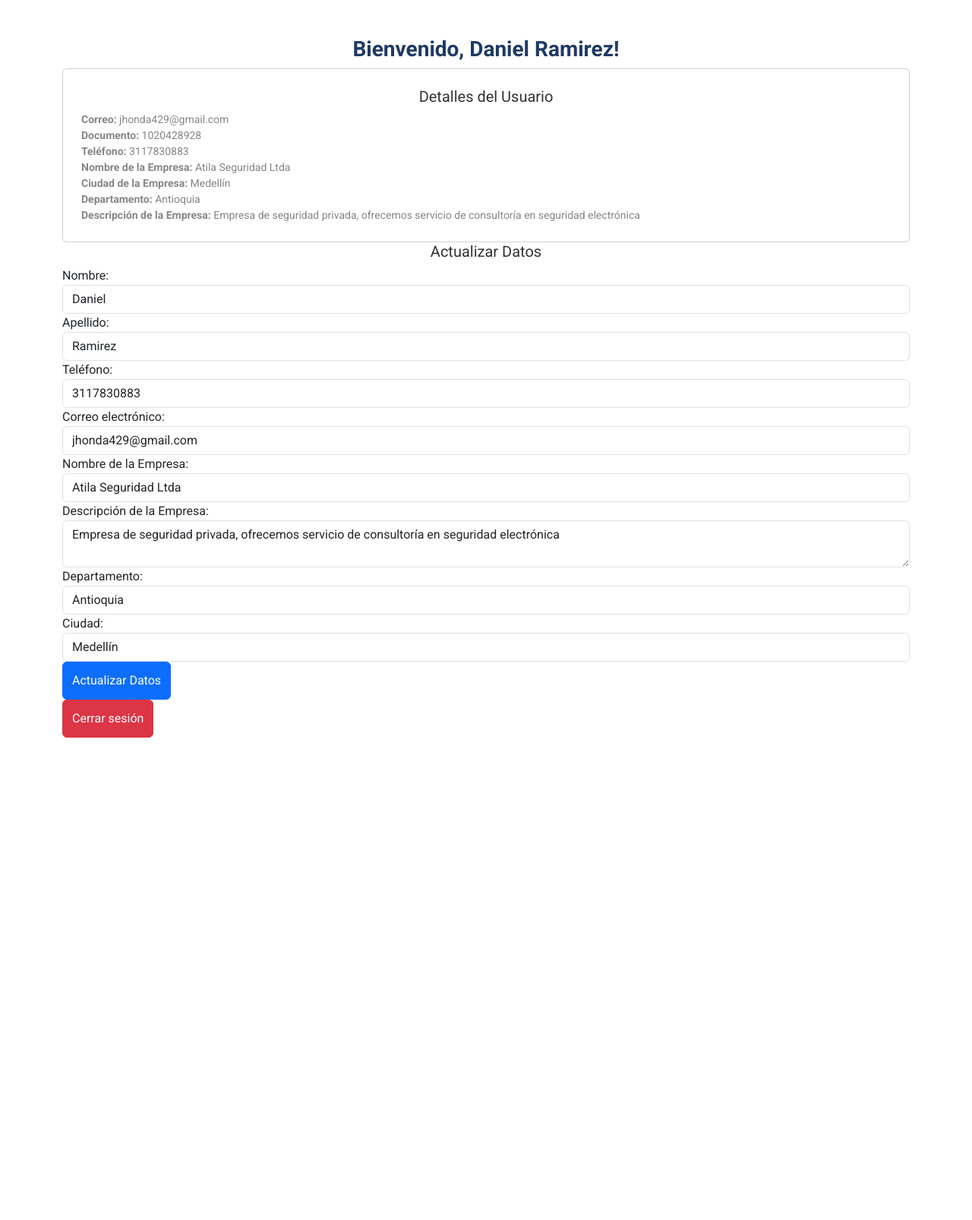
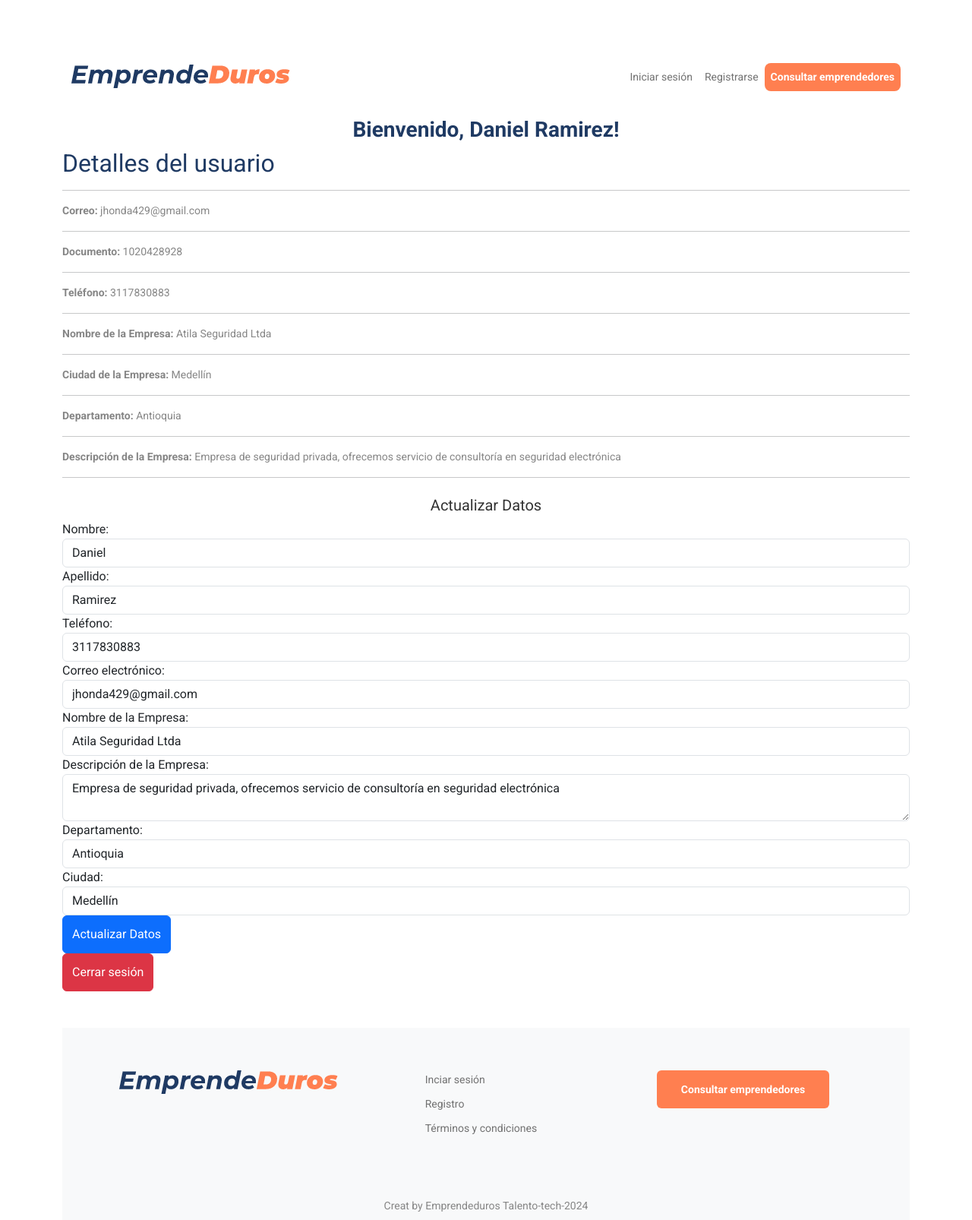
Before and after one commit to jdaniel0607/EmprendeDurosResponsive, a PHP site: page /dashboard.php in a window 1280 px wide. Shown: the whole page at 76% size. Before the commit the page ends 971 px from the top, so only its background shows below. Run offline with PHP 8.4, Linux system fonts and the light colour scheme; a user stored in the database is signed in; data comes from the database, SQL or seed files in the repository.

Commit message:
se modifica dashboard, se agrega header y footer, se aplica bootstrap enestilo en div contenedor de la informacion actual del usuario

```diff
--- a/dashboard.php
+++ b/dashboard.php
@@ -72,22 +72,63 @@ if ($_SERVER['REQUEST_METHOD'] === 'POST' && isset($_POST['actualizar'])) {
     <link href="https://cdn.jsdelivr.net/npm/bootstrap@5.3.2/dist/css/bootstrap.min.css" rel="stylesheet">
     <script src="script.js"></script>
 </head>
+<!--comienzo header-->
+<header class="container d-inline p-1 justify-content-center">
+  <nav class="navbar navbar-expand-lg w-100">
+    <div class="container-fluid">
+      <a class="navbar-brand" href="index.php">
+        <img src="images/logo-emprendedores.png">
+      </a>
+      <button class="navbar-toggler" type="button" data-bs-toggle="collapse" data-bs-target="#navbarNav"
+        aria-controls="navbarNav" aria-expanded="false" aria-label="Toggle navigation">
+        <span class="navbar-toggler-icon"></span>
+      </button>
+      <div class="collapse navbar-collapse align-items-end flex-column" id="navbarNav">
+        <ul class="navbar-nav">
+          <li class="nav-item">
+            <a class="nav-link" href="login.php">Iniciar sesión</a>
+          </li>
+          <li class="nav-item">
+            <a class="nav-link" href="registro.php">Registrarse</a>
+          </li>
+          <li class="nav-item button-header p-0 m-0">
+            <a class="nav-link a-button-header" aria-current="page" href="consulta.php">Consultar emprendedores</a>
+          </li>
+        </ul>
+      </div>
+    </div>
+  </nav>
+</header>
+<!--fin del header-->
+
+<!--inicio body-->
+
+
 <body class="container mt-5">
     <h1>Bienvenido, <?php echo $usuario['nombre'] . ' ' . $usuario['apellido']; ?>!</h1>
 
-    <div class="card p-4">
-        <h3>Detalles del Usuario</h3>
+    <div class="mb-4">
+        <h2 class="mb-1">Detalles del usuario</h2>
+        <hr class="dashed">
         <p><strong>Correo:</strong> <?php echo $usuario['email']; ?></p>
+        <hr class="dashed">
         <p><strong>Documento:</strong> <?php echo $usuario['documento']; ?></p>
+        <hr class="dashed">
         <p><strong>Teléfono:</strong> <?php echo $usuario['telefono']; ?></p>
+        <hr class="dashed">
         <p><strong>Nombre de la Empresa:</strong> <?php echo $usuario['nombre_empresa']; ?></p>
+        <hr class="dashed">
         <p><strong>Ciudad de la Empresa:</strong> <?php echo $usuario['ciudad']; ?></p>
+        <hr class="dashed">
         <p><strong>Departamento:</strong> <?php echo $usuario['departamento']; ?></p>
-
+        <hr class="dashed">
         <p><strong>Descripción de la Empresa:</strong> <?php echo $usuario['descripcion']; ?></p>
+        <hr class="dashed">
     </div>
 
-    <h3>Actualizar Datos</h3>
+<!-- de aqui para abajo se cambió-->
+
+<h3>Actualizar Datos</h3>
     <form id="formActualizarDatos" method="POST">
         <div class="form-group">
             <label for="nombre">Nombre:</label>
@@ -122,6 +163,12 @@ if ($_SERVER['REQUEST_METHOD'] === 'POST' && isset($_POST['actualizar'])) {
             <label for="ciudad">Ciudad:</label>
             <input type="text" name="ciudad" id="ciudad" class="form-control" value="<?php echo $usuario['ciudad']; ?>">
         </div>
+
+
+
+<!-- de aqui para abajo original-->
+
+
         <button type="submit" name="actualizar" class="btn btn-primary" id="btnActualizar">Actualizar Datos</button>
     </form>
 
@@ -146,4 +193,37 @@ if ($_SERVER['REQUEST_METHOD'] === 'POST' && isset($_POST['actualizar'])) {
     ?>
 
 </body>
+<!--fin body-->
+
+<!--inicio footer-->
+<footer class="bd-footer py-2 py-md-2 mt-5 bg-body-tertiary">
+  <div class="container py-2 py-md-5 px-2 px-md-3 text-body-secondary">
+    <div class="row d-flex justify-content-around">
+      <div class="col-lg-4 col-mb-1 mb-3 d-flex flex-column align-items-center">
+        <a>
+          <img src="images/logo-emprendedores.png">
+        </a>
+      </div>
+      <div class="col-6 col-lg-2 mb-3">
+        <ul class="list-unstyled">
+          <li class="mb-2"><a href="login.php">Inciar sesión</a></li>
+          <li class="mb-2"><a href="registro.php">Registro</a></li>
+          <li class="mb-2"><a href="terminos-condiciones.php">Términos y condiciones</a></li>
+        </ul>
+      </div>
+      <div class="col-12 col-lg-4 mb-3 d-flex flex-column align-items-center">
+        <a class="col " href="consulta.php">
+          <button class="rounded-2">
+            Consultar emprendedores
+          </button>
+        </a>
+      </div>
+    </div>
+  </div>
+  <div class="d-flex align-content-center justify-content-center">
+    <p>Creat by Emprendeduros Talento-tech-2024</p>
+  </div>
+</footer>
+<!--fin footer-->
+
 </html>
```
